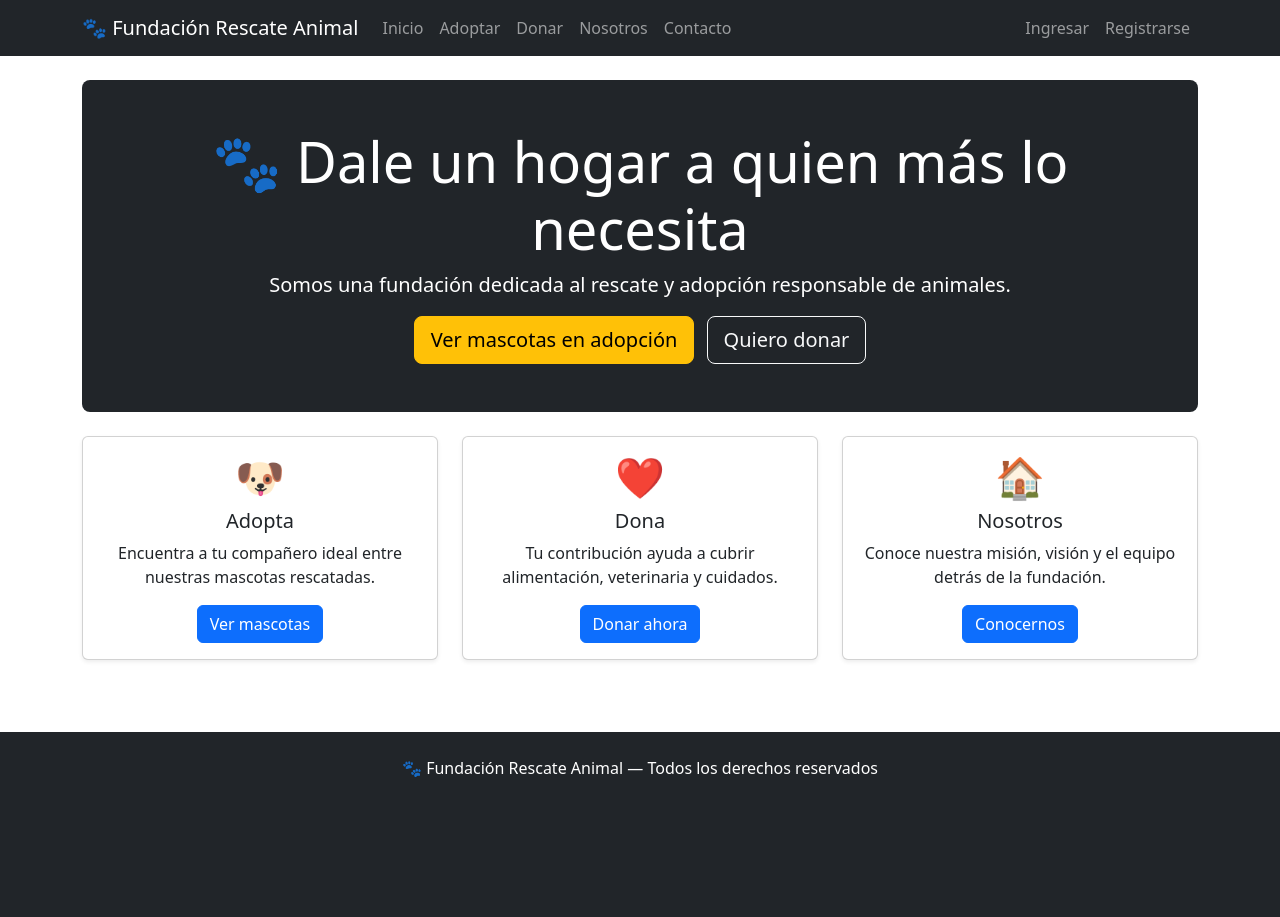
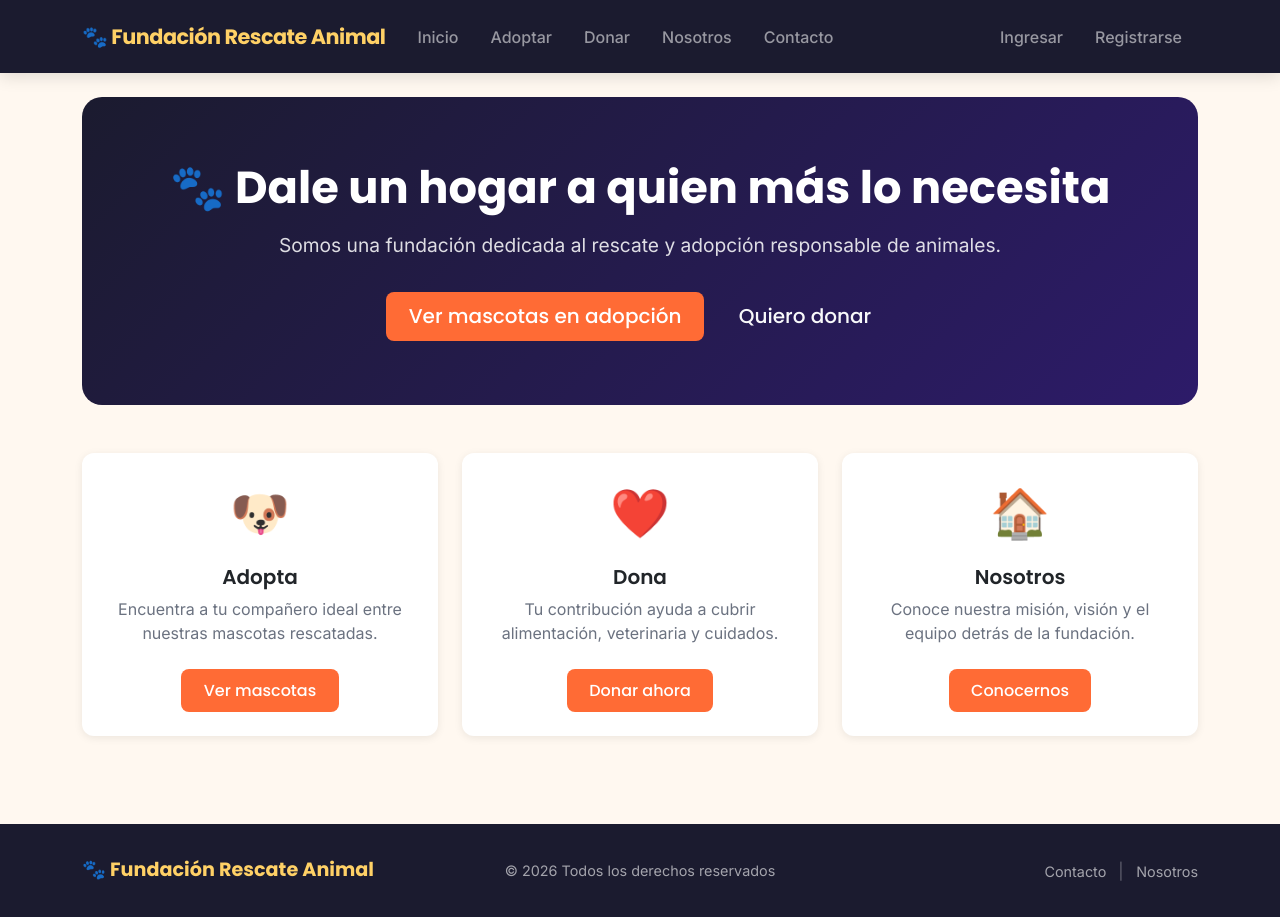
Before and after one commit to santiversidad/fundacion-rescate, a Django app: page / in a window 1280 px wide. Before the commit the page ends 777 px from the top, so only its background shows below. Run offline with Django 5.2, Linux system fonts and the light colour scheme.

Commit message:
Mejoras en diseño visual y Design System 1.0

```diff
--- /dev/null
+++ b/static/css/estilos.css
@@ -0,0 +1,256 @@
+/* =============================================
+    FUNDACIÓN RESCATE ANIMAL — Design System
+   ============================================= */
+
+/* --- IMPORTAR FUENTES --- */
+@import url('https://fonts.googleapis.com/css2?family=Poppins:wght@400;500;600;700&family=Inter:wght@400;500&display=swap');
+
+/* --- VARIABLES CSS (Design Tokens) --- */
+:root {
+    --color-primary:    #FF6B35;
+    --color-primary-dark: #E85520;
+    --color-secondary:  #2D6A4F;
+    --color-dark:       #1B1B2F;
+    --color-light:      #FFF8F0;
+    --color-accent:     #FFD166;
+    --color-gray:       #6B7280;
+    --color-gray-light: #F3F4F6;
+
+    --font-title: 'Poppins', sans-serif;
+    --font-body:  'Inter', sans-serif;
+
+    --radius:     12px;
+    --radius-sm:  8px;
+    --radius-lg:  20px;
+
+    --shadow-sm:  0 2px 8px rgba(0,0,0,0.08);
+    --shadow-md:  0 4px 16px rgba(0,0,0,0.12);
+    --shadow-lg:  0 8px 32px rgba(0,0,0,0.16);
+
+    --transition: all 0.25s ease;
+}
+
+/* --- BASE --- */
+body {
+    font-family: var(--font-body);
+    background-color: var(--color-light);
+    color: var(--color-dark);
+}
+
+h1, h2, h3, h4, h5, h6 {
+    font-family: var(--font-title);
+    font-weight: 600;
+}
+
+/* --- NAVBAR --- */
+.navbar {
+    background-color: var(--color-dark) !important;
+    padding: 1rem 0;
+    box-shadow: var(--shadow-md);
+}
+
+.navbar-brand {
+    font-family: var(--font-title);
+    font-size: 1.3rem;
+    font-weight: 700;
+    color: var(--color-accent) !important;
+    letter-spacing: -0.5px;
+}
+
+.nav-link {
+    font-weight: 500;
+    transition: var(--transition);
+    padding: 0.5rem 1rem !important;
+    border-radius: var(--radius-sm);
+}
+
+.nav-link:hover {
+    color: var(--color-accent) !important;
+    background-color: rgba(255,255,255,0.05);
+}
+
+/* --- BOTONES --- */
+.btn {
+    font-family: var(--font-title);
+    font-weight: 500;
+    border-radius: var(--radius-sm);
+    padding: 0.6rem 1.4rem;
+    transition: var(--transition);
+    border: none;
+}
+
+.btn-primary {
+    background-color: var(--color-primary);
+    color: white;
+}
+
+.btn-primary:hover {
+    background-color: var(--color-primary-dark);
+    transform: translateY(-2px);
+    box-shadow: var(--shadow-md);
+}
+
+.btn-success {
+    background-color: var(--color-secondary);
+    color: white;
+}
+
+.btn-success:hover {
+    background-color: #1F4D38;
+    transform: translateY(-2px);
+    box-shadow: var(--shadow-md);
+}
+
+.btn-outline-secondary {
+    border: 2px solid var(--color-gray);
+    color: var(--color-gray);
+    background: transparent;
+}
+
+.btn-outline-secondary:hover {
+    background-color: var(--color-gray);
+    color: white;
+    transform: translateY(-2px);
+}
+
+/* --- CARDS --- */
+.card {
+    border: none;
+    border-radius: var(--radius);
+    box-shadow: var(--shadow-sm);
+    transition: var(--transition);
+    overflow: hidden;
+}
+
+.card:hover {
+    transform: translateY(-4px);
+    box-shadow: var(--shadow-lg);
+}
+
+.card-footer {
+    background-color: white;
+    border-top: 1px solid var(--color-gray-light);
+    padding: 1rem;
+}
+
+/* --- HERO --- */
+.hero {
+    background: linear-gradient(135deg, var(--color-dark) 0%, #2D1B69 100%);
+    border-radius: var(--radius-lg);
+    padding: 4rem 2rem;
+    color: white;
+    text-align: center;
+    margin-bottom: 3rem;
+}
+
+.hero h1 {
+    font-size: 2.8rem;
+    font-weight: 700;
+    margin-bottom: 1rem;
+}
+
+.hero p {
+    font-size: 1.2rem;
+    opacity: 0.85;
+    margin-bottom: 2rem;
+}
+
+/* --- BADGES --- */
+.badge {
+    font-family: var(--font-title);
+    font-weight: 500;
+    padding: 0.4em 0.8em;
+    border-radius: var(--radius-sm);
+}
+
+/* --- FORMULARIOS --- */
+.form-control, .form-select {
+    border-radius: var(--radius-sm);
+    border: 2px solid var(--color-gray-light);
+    padding: 0.7rem 1rem;
+    font-family: var(--font-body);
+    transition: var(--transition);
+}
+
+.form-control:focus, .form-select:focus {
+    border-color: var(--color-primary);
+    box-shadow: 0 0 0 3px rgba(255,107,53,0.15);
+}
+
+.form-label {
+    font-family: var(--font-title);
+    font-weight: 500;
+    color: var(--color-dark);
+    margin-bottom: 0.4rem;
+}
+
+/* --- ALERTS --- */
+.alert {
+    border: none;
+    border-radius: var(--radius);
+    font-weight: 500;
+}
+
+/* --- FOOTER --- */
+footer {
+    background-color: var(--color-dark) !important;
+    color: rgba(255,255,255,0.7);
+    padding: 2rem 0;
+    margin-top: 4rem;
+}
+
+/* --- TABLA --- */
+.table {
+    border-radius: var(--radius);
+    overflow: hidden;
+}
+
+.table th {
+    background-color: var(--color-gray-light);
+    font-family: var(--font-title);
+    font-weight: 600;
+    color: var(--color-dark);
+}
+
+/* --- PAGINACIÓN --- */
+.pagination .page-link {
+    border-radius: var(--radius-sm) !important;
+    margin: 0 3px;
+    border: none;
+    color: var(--color-primary);
+    font-weight: 500;
+    transition: var(--transition);
+}
+
+.pagination .page-item.active .page-link {
+    background-color: var(--color-primary);
+    color: white;
+}
+
+.pagination .page-link:hover {
+    background-color: var(--color-primary);
+    color: white;
+    transform: translateY(-2px);
+}
+
+/* --- UTILIDADES --- */
+.text-primary {
+    color: var(--color-primary) !important;
+}
+
+.bg-primary {
+    background-color: var(--color-primary) !important;
+}
+
+.section-title {
+    font-size: 2rem;
+    font-weight: 700;
+    color: var(--color-dark);
+    margin-bottom: 0.5rem;
+}
+
+.section-subtitle {
+    color: var(--color-gray);
+    font-size: 1.1rem;
+    margin-bottom: 2rem;
+}
--- a/templates/base.html
+++ b/templates/base.html
@@ -6,11 +6,13 @@
     <title>{% block titulo %}Fundación Rescate Animal{% endblock %}</title>
     <link href="https://cdn.jsdelivr.net/npm/bootstrap@5.3.0/dist/css/bootstrap.min.css" rel="stylesheet">
     <link href="https://cdn.jsdelivr.net/npm/bootstrap-icons@1.10.0/font/bootstrap-icons.css" rel="stylesheet">
+    {% load static %}
+    <link rel="stylesheet" href="{% static 'css/estilos.css' %}">
 </head>
 <body>
 
     <!-- NAVBAR -->
-    <nav class="navbar navbar-expand-lg navbar-dark bg-dark">
+    <nav class="navbar navbar-expand-lg navbar-dark">
         <div class="container">
             <a class="navbar-brand" href="{% url 'institucional:inicio' %}">
                 🐾 Fundación Rescate Animal
@@ -77,11 +79,33 @@
     </main>
 
     <!-- FOOTER -->
-    <footer class="bg-dark text-white text-center py-4 mt-5">
-        <div class="container">
-            <p class="mb-0">🐾 Fundación Rescate Animal — Todos los derechos reservados</p>
+<footer>
+    <div class="container">
+        <div class="row align-items-center">
+            <div class="col-md-4 text-center text-md-start mb-3 mb-md-0">
+                <span style="font-family: var(--font-title); font-size: 1.2rem; font-weight: 700; color: var(--color-accent);">
+                    🐾 Fundación Rescate Animal
+                </span>
+            </div>
+            <div class="col-md-4 text-center mb-3 mb-md-0">
+                <p class="mb-0" style="color: rgba(255,255,255,0.6); font-size: 0.9rem;">
+                    © 2026 Todos los derechos reservados
+                </p>
+            </div>
+            <div class="col-md-4 text-center text-md-end">
+                <a href="{% url 'institucional:contacto' %}"
+                    style="color: rgba(255,255,255,0.6); font-size: 0.9rem; text-decoration: none;">
+                    Contacto
+                </a>
+                <span style="color: rgba(255,255,255,0.3); margin: 0 0.5rem;">|</span>
+                <a href="{% url 'institucional:nosotros' %}"
+                    style="color: rgba(255,255,255,0.6); font-size: 0.9rem; text-decoration: none;">
+                    Nosotros
+                </a>
+            </div>
         </div>
-    </footer>
+    </div>
+</footer>
 
     <script src="https://cdn.jsdelivr.net/npm/bootstrap@5.3.0/dist/js/bootstrap.bundle.min.js"></script>
     {% block scripts %}{% endblock %}
--- a/templates/institucional/inicio.html
+++ b/templates/institucional/inicio.html
@@ -5,10 +5,10 @@
 {% block contenido %}
 
 <!-- HERO -->
-<div class="p-5 mb-4 bg-dark text-white rounded-3 text-center">
-    <h1 class="display-4">🐾 Dale un hogar a quien más lo necesita</h1>
-    <p class="lead">Somos una fundación dedicada al rescate y adopción responsable de animales.</p>
-    <a href="{% url 'mascotas:catalogo' %}" class="btn btn-warning btn-lg me-2">
+<div class="hero">
+    <h1>🐾 Dale un hogar a quien más lo necesita</h1>
+    <p>Somos una fundación dedicada al rescate y adopción responsable de animales.</p>
+    <a href="{% url 'mascotas:catalogo' %}" class="btn btn-primary btn-lg me-2">
         Ver mascotas en adopción
     </a>
     <a href="{% url 'donaciones:info' %}" class="btn btn-outline-light btn-lg">
@@ -17,34 +17,53 @@
 </div>
 
 <!-- TARJETAS DE INFORMACIÓN -->
-<div class="row text-center mt-4">
+<!-- TARJETAS DE INFORMACIÓN -->
+<div class="row text-center mt-2">
     <div class="col-md-4 mb-4">
-        <div class="card h-100 shadow-sm">
-            <div class="card-body">
-                <h1>🐶</h1>
-                <h5 class="card-title">Adopta</h5>
-                <p class="card-text">Encuentra a tu compañero ideal entre nuestras mascotas rescatadas.</p>
-                <a href="{% url 'mascotas:catalogo' %}" class="btn btn-primary">Ver mascotas</a>
+        <div class="card h-100">
+            <div class="card-body p-4">
+                <div style="font-size: 3rem; margin-bottom: 1rem;">🐶</div>
+                <h5 class="card-title" style="font-family: var(--font-title); font-weight: 600;">
+                    Adopta
+                </h5>
+                <p class="card-text" style="color: var(--color-gray);">
+                    Encuentra a tu compañero ideal entre nuestras mascotas rescatadas.
+                </p>
+                <a href="{% url 'mascotas:catalogo' %}" class="btn btn-primary mt-2">
+                    Ver mascotas
+                </a>
             </div>
         </div>
     </div>
     <div class="col-md-4 mb-4">
-        <div class="card h-100 shadow-sm">
-            <div class="card-body">
-                <h1>❤️</h1>
-                <h5 class="card-title">Dona</h5>
-                <p class="card-text">Tu contribución ayuda a cubrir alimentación, veterinaria y cuidados.</p>
-                <a href="{% url 'donaciones:info' %}" class="btn btn-primary">Donar ahora</a>
+        <div class="card h-100">
+            <div class="card-body p-4">
+                <div style="font-size: 3rem; margin-bottom: 1rem;">❤️</div>
+                <h5 class="card-title" style="font-family: var(--font-title); font-weight: 600;">
+                    Dona
+                </h5>
+                <p class="card-text" style="color: var(--color-gray);">
+                    Tu contribución ayuda a cubrir alimentación, veterinaria y cuidados.
+                </p>
+                <a href="{% url 'donaciones:info' %}" class="btn btn-primary mt-2">
+                    Donar ahora
+                </a>
             </div>
         </div>
     </div>
     <div class="col-md-4 mb-4">
-        <div class="card h-100 shadow-sm">
-            <div class="card-body">
-                <h1>🏠</h1>
-                <h5 class="card-title">Nosotros</h5>
-                <p class="card-text">Conoce nuestra misión, visión y el equipo detrás de la fundación.</p>
-                <a href="{% url 'institucional:nosotros' %}" class="btn btn-primary">Conocernos</a>
+        <div class="card h-100">
+            <div class="card-body p-4">
+                <div style="font-size: 3rem; margin-bottom: 1rem;">🏠</div>
+                <h5 class="card-title" style="font-family: var(--font-title); font-weight: 600;">
+                    Nosotros
+                </h5>
+                <p class="card-text" style="color: var(--color-gray);">
+                    Conoce nuestra misión, visión y el equipo detrás de la fundación.
+                </p>
+                <a href="{% url 'institucional:nosotros' %}" class="btn btn-primary mt-2">
+                    Conocernos
+                </a>
             </div>
         </div>
     </div>
```
